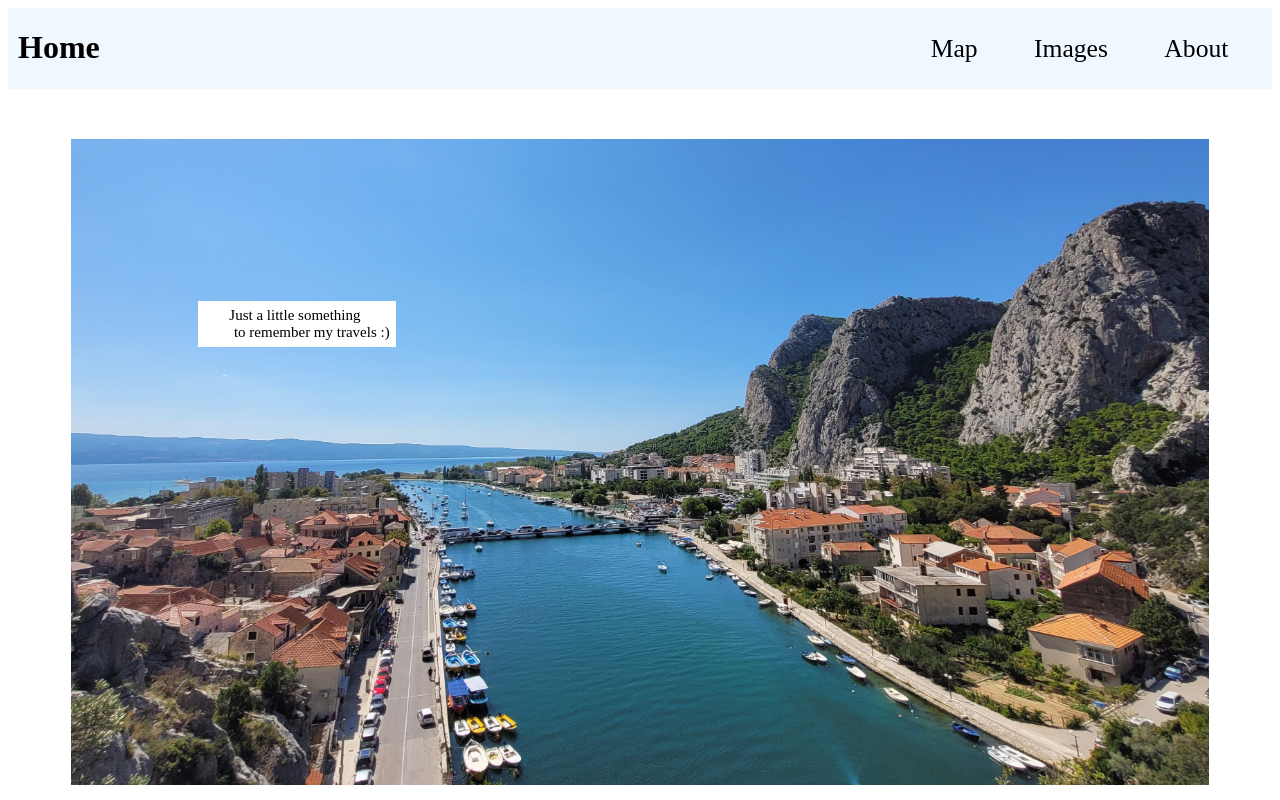
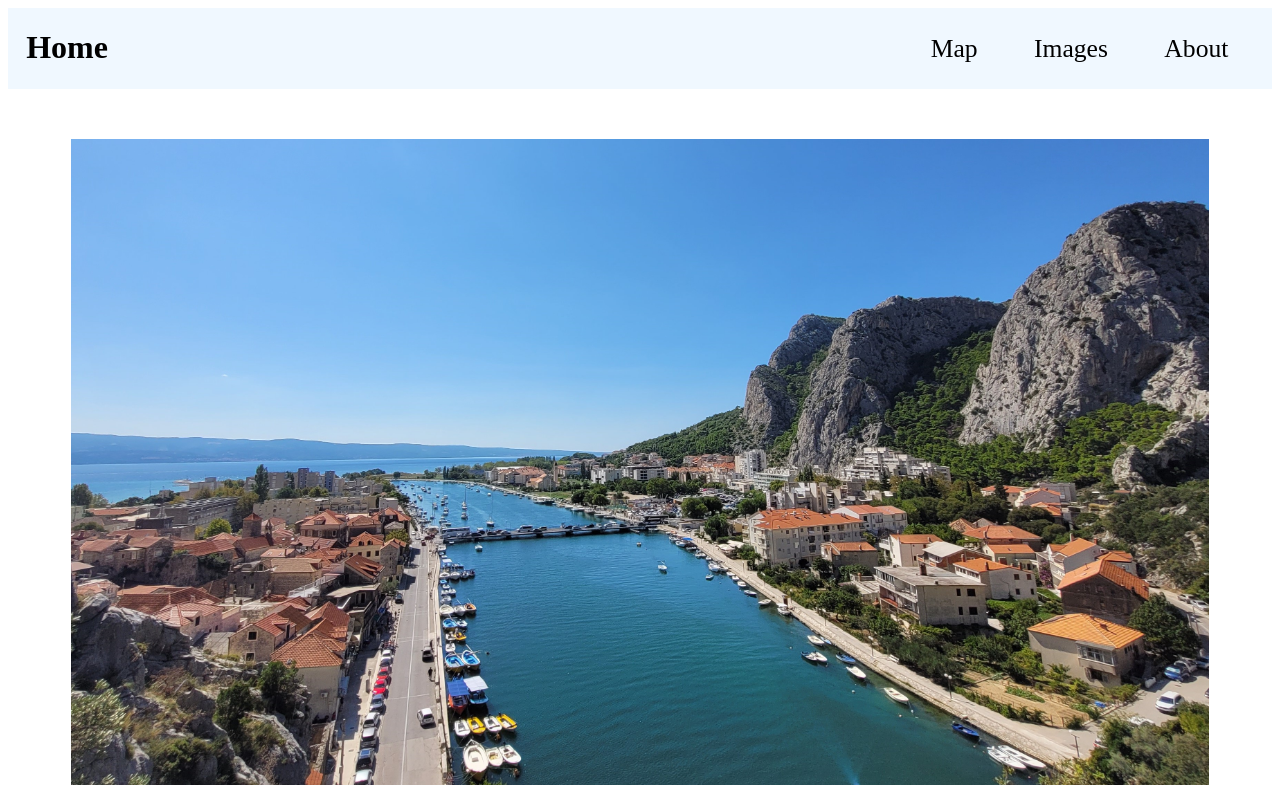
Before and after one commit to rvaria/travelBlog, a plain HTML site: page index.html in a window 1280 px wide. Shown: the top 800 px of the page. Drawn offline with Linux system fonts and the light colour scheme.

Commit message:
Add link for homepage

```diff
--- a/css/index.css
+++ b/css/index.css
@@ -4,6 +4,13 @@
     display: flex;
     margin-bottom: 50px;
 }
+
+.header a {
+    padding:10%;
+    text-decoration:none;
+    color:inherit;
+}
+
 
 .extra-links {
     font-size: 1.6rem;
@@ -17,29 +24,11 @@ li {
     margin-left: 50px;
 }
 
-.imageContainer {
-    position: relative;
-    text-align: center;
-    color: white;
-}
-
 #homeImage {
     display: block;
     margin: auto;
     width: 90%;
     margin-bottom: 50px;
-}
-
-#intro {
-    white-space:pre;
-    font-size:15px;
-    background-color: white;
-    color:black;
-    position: absolute;
-    margin:0px;
-    padding:0.5%;
-    top: 25%;
-    left: 15%;
 }
 
 .blogContainer {
@@ -49,9 +38,8 @@ li {
     align-items: center;
 }
 
-
 .blogBox {
-    width: 33.3%;
+    width: 350px;
     border: 1px solid black;
     padding: 10px;
     margin: 25px;
--- a/index.html
+++ b/index.html
@@ -8,7 +8,9 @@
 
 <body>
     <header class="header">
-        <h1 id="home">Home</h1>
+        <h1 id="home">
+            <a href=index.html>Home</a>
+        </h1>
         <nav class="extra-links">
             <ul>
                 <li>Map</li>
@@ -19,8 +21,6 @@
     </header>
     <div class="imageContainer">
         <img id="homeImage" src="images/home_page.jpg">
-        <div id="intro">Just a little something
-        to remember my travels :)</div>
     </div>
     <div class="blogContainer">
         <div class="blogBox">
@@ -46,5 +46,4 @@
         </div>
     </div>
 </body>
-
 </html>
```
Also changed, not shown: images/france_eiffel_tower.jpg.
